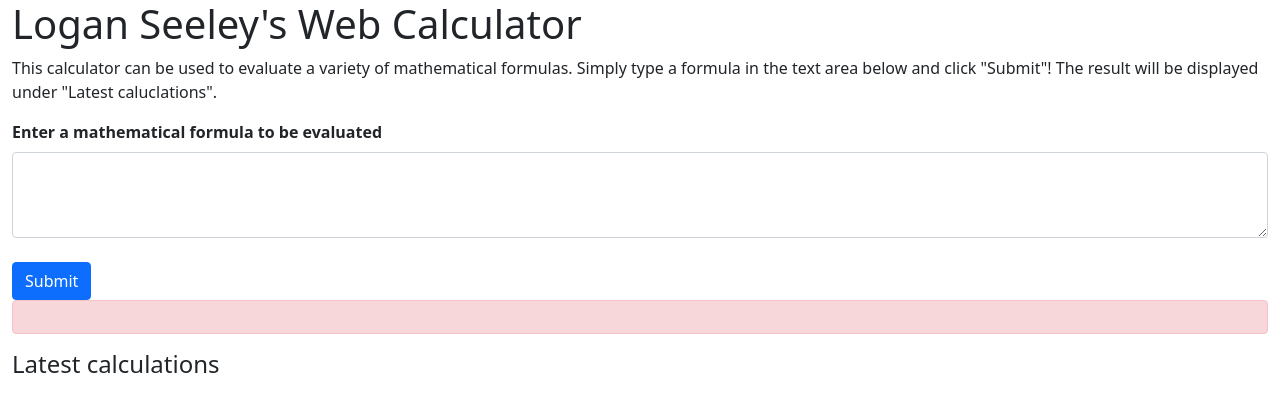
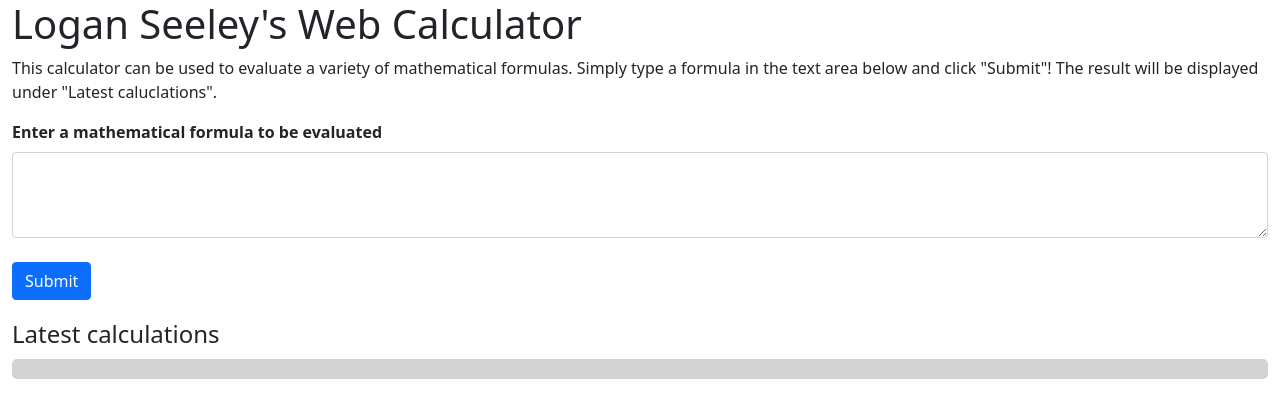
Before and after one commit to ltseeley/py-calc, a Flask app: page / in a window 1280 px wide. Shown: the top 418 px of the page. Run offline with Flask 2, Linux system fonts and the light colour scheme; some libraries are stand-ins or nearby versions.

Commit message:
Add stylesheet for calculator page
Adds some styles to improve the look and feel of the calculator.

Signed-off-by: Logan Seeley <seeley@bitwise.io>

```diff
--- /dev/null
+++ b/static/calculator.css
@@ -0,0 +1,19 @@
+h4 {
+    margin-top: 20px;
+    margin-bottom: 10px;
+}
+
+#calculations {
+    background-color: lightgray;
+    border-radius: 5px;
+    padding: 10px;
+}
+
+#submission-alert {
+    display: none; /* Hidden by default */
+    margin: 20px 0;
+}
+
+.container {
+    margin: 20px;
+}
--- a/templates/calculator.html
+++ b/templates/calculator.html
@@ -9,6 +9,7 @@
   <meta name="author" content="Logan Seeley">
 
   <link rel="stylesheet" href="/static/bootstrap.min.css">
+  <link rel="stylesheet" href="/static/calculator.css">
   <script type="text/javascript" src="/static/bootstrap.bundle.min.js"></script>
   <script type="text/javascript" src="/static/jquery.js"></script>
   <script type="text/javascript" src="/static/math.js"></script>
```
